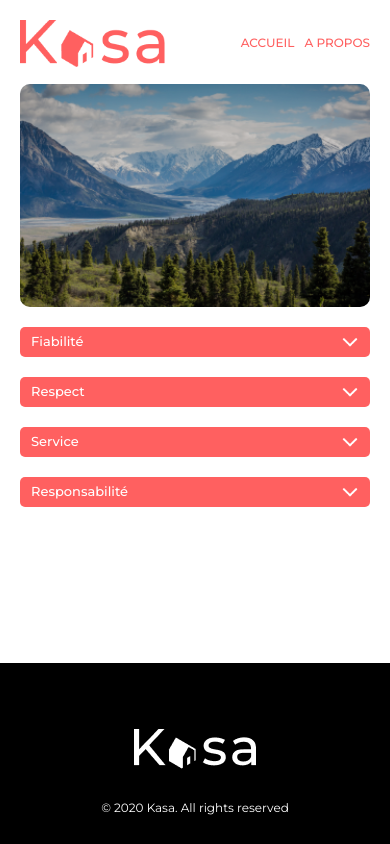
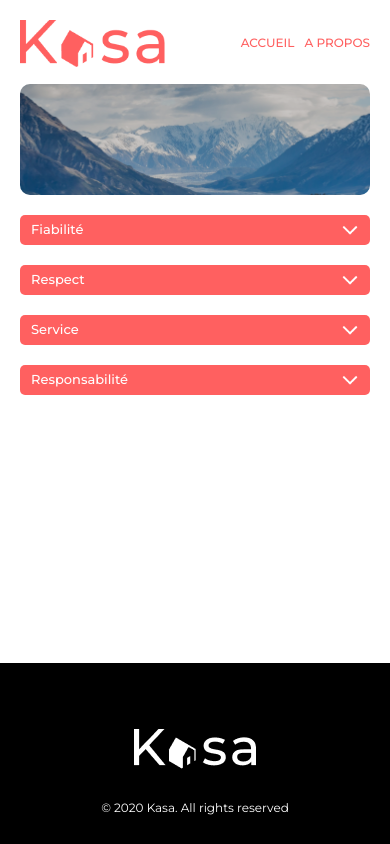
Before and after one commit to enimad/Kasa, a React (Create React App) app in the folder app/: page /a-propos in a window 390 px wide. Built offline with nearby package versions, Linux system fonts and the light colour scheme.

Commit message:
P7 finalisé pour soutenance

```diff
--- a/app/src/Components/Banner/Banner.css
+++ b/app/src/Components/Banner/Banner.css
@@ -1,12 +1,11 @@
 .banner {
     position: relative;
-    height: 100%;
-    min-height: 111px;
+    height: 223px;
     margin: 0 100px;
 }
 
 .banner-img {
-    height: 223px;
+    height: inherit;
     width: 100%;
     object-fit: cover;
     border-radius: 25px;
@@ -37,11 +36,15 @@
 
 @media only screen and (max-width: 1024px) {
     .banner {
+        height: 167px;
         margin: 0 60px;
     }
 
+    .banner-height {
+        height: 223px;
+    }
+
     .banner-img {
-        height: 164px;
         border-radius: 18px;
     }
 
@@ -56,11 +59,15 @@
 
 @media only screen and (max-width: 640px) {
     .banner {
+        height: 111px;
         margin: 0 20px;
     }
 
+    .banner-height {
+        height: 223px;
+    }
+
     .banner-img {
-        height: 111px;
         border-radius: 10px;
     }
 
--- a/app/src/Components/Banner/Banner.js
+++ b/app/src/Components/Banner/Banner.js
@@ -2,13 +2,25 @@ import React from 'react';
 import "@/Components/Banner/Banner.css";
 
 function Banner({ image, texte }) {
-    return (
-        <div className="banner">
-            <div className={`banner-img ${image}`} alt='Paysage naturel'></div>
-            <div className="banner-sombre"></div>
-            <h1>{texte}</h1>
-        </div>
-    )
+
+    if (window.location.pathname === "/A-propos") {
+        return (
+            <div className="banner banner-height">
+                <img className="banner-img" src={image} alt='Paysage naturel' />
+                <div className="banner-sombre"></div>
+                <h1>{texte}</h1>
+            </div>
+        )
+    }
+    else {
+        return (
+            <div className="banner">
+                <img className="banner-img" src={image} alt='Paysage naturel' />
+                <div className="banner-sombre"></div>
+                <h1>{texte}</h1>
+            </div>
+        )
+    }
 }
 
 export default Banner;
--- a/app/src/Components/Profil/Profil.js
+++ b/app/src/Components/Profil/Profil.js
@@ -5,7 +5,7 @@ import "@/Components/Profil/Profil.css";
 function Profil({ name, picture }) {
     return (
         <section className='profil'>
-            <h1 className='profil-name'>{name}</h1>
+            <h2 className='profil-name'>{name}</h2>
             <img className='profil-picture' src={picture} alt="Photographie de l'hôte" />
         </section>
     );
--- a/app/src/Pages/Public/Apropos/Apropos.css
+++ b/app/src/Pages/Public/Apropos/Apropos.css
@@ -1,12 +1,5 @@
 .apropos {
     margin-top: 44px;
-}
-
-.apropos-banner {
-    background-image: url("@/Assets/Images/Pages/Apropos/bannerapropos.png");
-    background-repeat: no-repeat;
-    background-position: center center;
-    background-size: cover;
 }
 
 .apropos-dropdowns {
@@ -21,10 +14,6 @@
         margin-top: 30px;
     }
 
-    .apropos-banner {
-        height: 223px;
-    }
-
     .apropos-dropdowns {
         margin: 0 60px;
     }
@@ -35,11 +24,6 @@
         margin-top: 17px;
     }
 
-    .apropos-banner {
-        background-image: url("@/Assets/Images/Pages/Apropos/mobilebannerapropos.png");
-        height: 223px;
-    }
-
     .apropos-dropdowns {
         margin: 0 20px;
     }
--- a/app/src/Pages/Public/Apropos/Apropos.js
+++ b/app/src/Pages/Public/Apropos/Apropos.js
@@ -3,14 +3,15 @@ import React from 'react';
 import "@/Pages/Public/Apropos/Apropos.css";
 
 import Banner from "@/Components/Banner/Banner";
+import BannerImg from "@/Assets/Images/Pages/Apropos/bannerapropos.png";
+
 import DropDown from '@/Components/DropDown/DropDown';
-
 import Arrow from '@/Assets/Images/Components/DropDown/arrow.png';
 
 const Apropos = () => {
     return (
         <section className='apropos'>
-            <Banner image="apropos-banner" texte="" />
+            <Banner image={BannerImg} texte="" />
             <div className='apropos-dropdowns'>
                 <DropDown title="Fiabilité" image={Arrow} content="Les annonces postées sur Kasa garantissent une fiabilité totale. Les photos sont conformes aux logements, et toutes les informations sont régulièrement vérifiées  par nos équipes." />
                 <DropDown title="Respect" image={Arrow} content="La bienveillance fait partie des valeurs fondatrices de Kasa. Tout comportement discriminatoire ou de perturbation du voisinage entraînera une exclusion de notre plateforme." />
--- a/app/src/Pages/Public/Home/Home.css
+++ b/app/src/Pages/Public/Home/Home.css
@@ -1,10 +1,3 @@
-.bannerhome {
-    background-image: url("@/Assets/Images/Pages/Home/img_home_section.png");
-    background-repeat: no-repeat;
-    background-position: center center;
-    background-size: cover;
-}
-
 .home {
     margin-top: 63px;
 }
--- a/app/src/Pages/Public/Home/Home.js
+++ b/app/src/Pages/Public/Home/Home.js
@@ -2,6 +2,8 @@ import React from 'react';
 import { NavLink } from 'react-router-dom';
 
 import "./Home.css";
+
+import BannerImg from '@/Assets/Images/Pages/Home/img_home_section.png';
 
 import Banner from "@/Components/Banner/Banner";
 import Card from "@/Components/Card/Card";
@@ -11,7 +13,7 @@ import ServiceLogement from "@/_Services/logements.service.js";
 const Home = () => {
     return (
         <section className='home'>
-            <Banner image="bannerhome" texte="Chez vous, partout et ailleurs" />
+            <Banner image={BannerImg} texte="Chez vous, partout et ailleurs" />
 
             <ul className='sectionLogements'>
                 {
```
